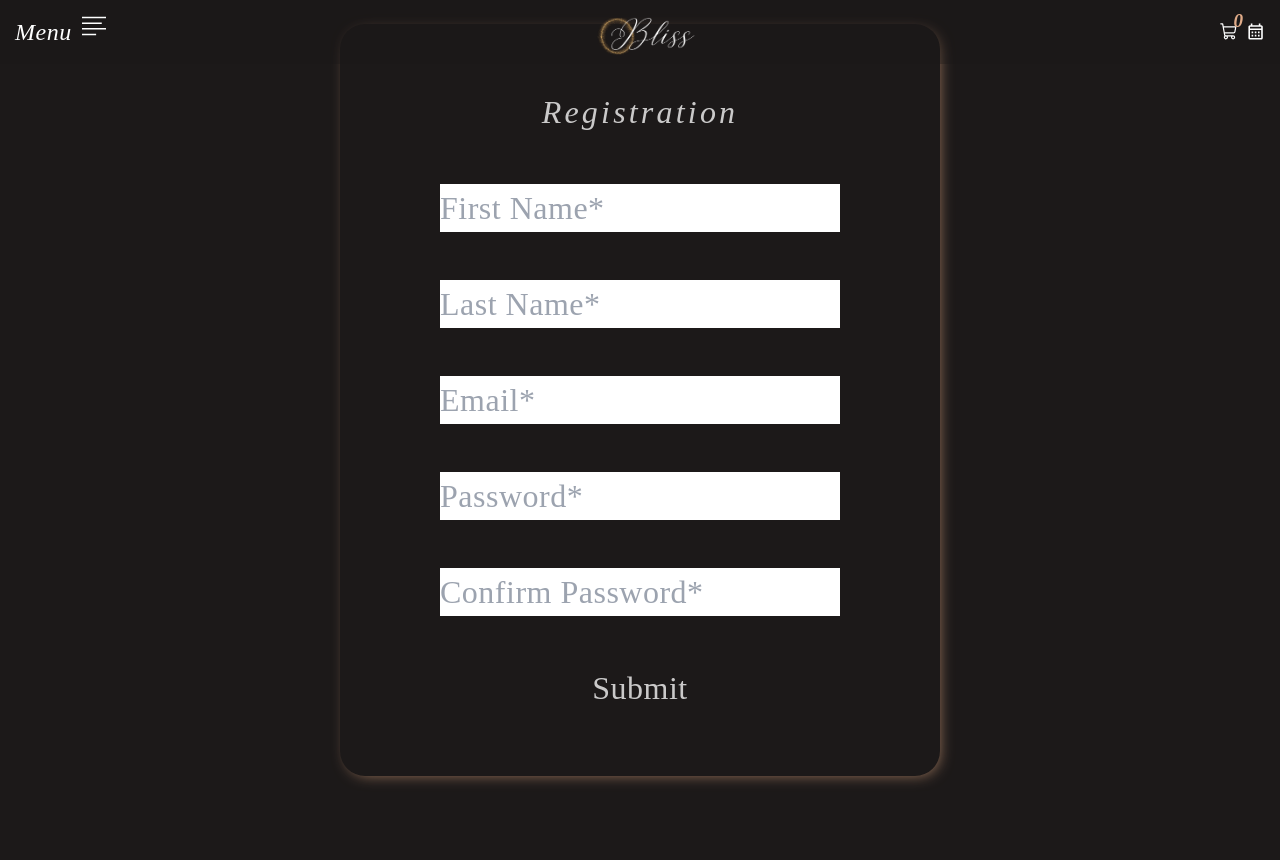
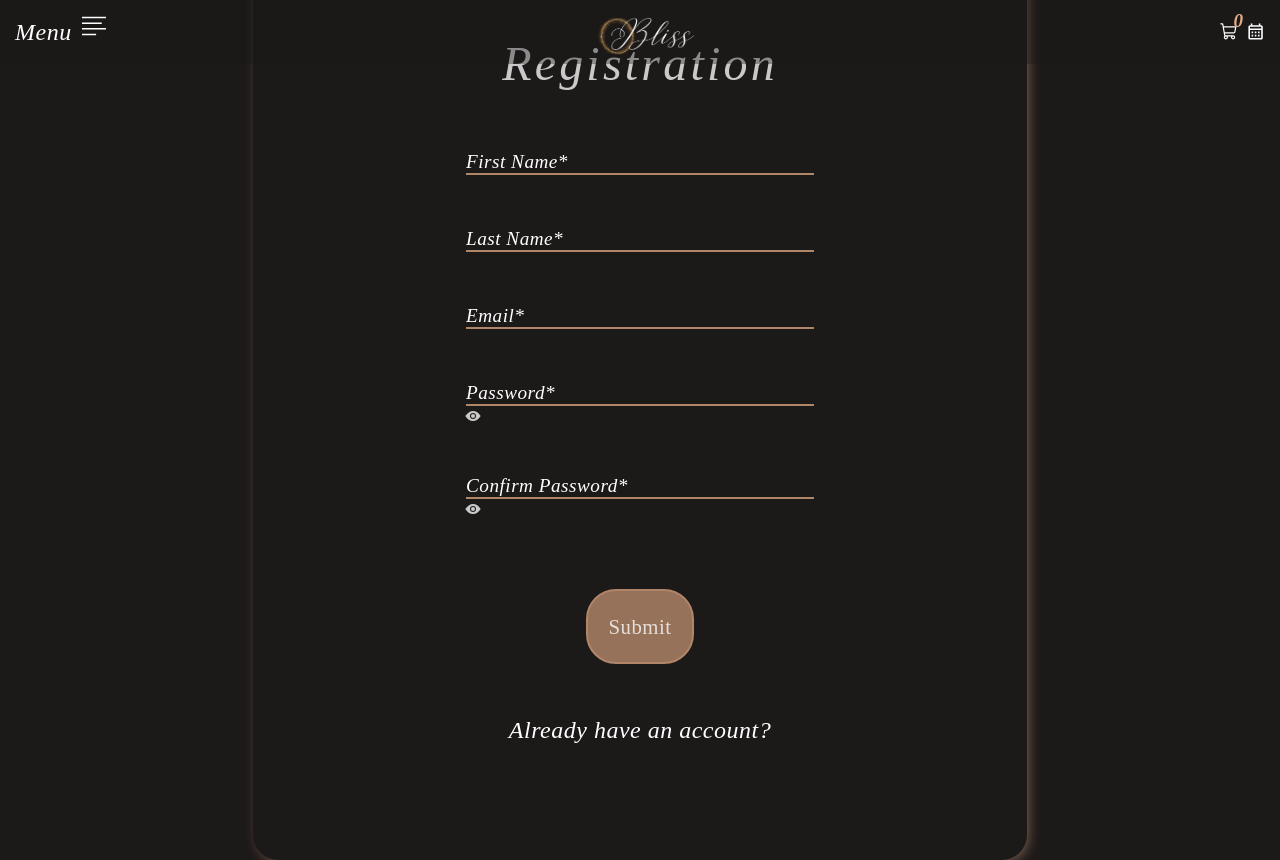
Before and after one commit to Yusra-Ahmad/Final-Project, a React (Vite) app in the folder frontend/: page /register in a window 1280 px wide. Before the commit the page ends 800 px from the top, so only its background shows below. Built offline with nearby package versions, Linux system fonts and the light colour scheme.

Commit message:
Sachin registration (#22)
* register-new-scss

* icon

* navigate added

* register link

* new registration

```diff
--- a/frontend/package.json
+++ b/frontend/package.json
@@ -18,7 +18,7 @@
     "react-big-calendar": "^1.11.6",
     "react-calendar": "^4.8.0",
     "react-dom": "^18.2.0",
-    "react-icons": "^5.1.0",
+    "react-icons": "^5.2.0",
     "react-router-dom": "^6.23.0"
   },
 
--- a/frontend/src/components/register/Register.tsx
+++ b/frontend/src/components/register/Register.tsx
@@ -1,103 +1,122 @@
 import { useEffect, useRef, useState } from "react";
 import "./register.scss";
+import { IoEye } from "react-icons/io5";
+
+// import { useNavigate } from "react-router-dom";
 
 const Register = () => {
-  const firstnameInput = useRef<HTMLInputElement>(null);
-  const lastnameInput = useRef<HTMLInputElement>(null);
-  const emailInput = useRef<HTMLInputElement>(null);
-  const passwordInput = useRef<HTMLInputElement>(null);
-  const confirmPasswordInput = useRef<HTMLInputElement>(null);
-
+  const data = { name: "", lastName: "", email: "", password: "", confirm: "" };
+  const [inputData, setInputData] = useState(data);
   const [register, setRegister] = useState(false);
-  // useEffect(() => {}, [register]);
-  // function handleData(e) {
-  //   setInputData({ ...inputData, [e.target.name]: e.target.value });
-  //   console.log("inputData", inputData);
-  // }
-  const handleSubmit = async (e) => {
+  // const [showPassword, setShowPassword] = useState(false);
+  // const navigate = useNavigate();
+  useEffect(() => {
+    console.log("Register");
+  }, [register]);
+  function handleData(e) {
+    setInputData({ ...inputData, [e.target.name]: e.target.value });
+    console.log(inputData);
+  }
+  function handleSubmit(e) {
     e.preventDefault();
-    // if (
-    //   !firstnameInput ||
-    //   !lastnameInput ||
-    //   !emailInput ||
-    //   !passwordInput ||
-    //   !confirmPasswordInput
-    // ) {
-    //   alert("All fields are Mandatory");
-    // }
-    const email = emailInput.current.value.trim();
-    const firstname = firstnameInput.current.value.trim();
-    const lastname = lastnameInput.current.value.trim();
-    const password = passwordInput.current.value.trim();
-    const confirmPassword = confirmPasswordInput.current.value.trim();
-
-    try {
-      const config = {
-        method: "POST",
-        headers: { "Content-Type": "application/json" },
-        body: JSON.stringify({
-          email,
-          firstname,
-          lastname,
-          password,
-          confirmPassword,
-        }),
-      };
-      const request = await fetch(
-        "http://localhost:3020/auth/register",
-        config
-      );
-      const result = await request.json();
-      console.log("result", result);
-    } catch (error) {
-      console.log(error.message);
+    if (
+      !inputData.name ||
+      !inputData.lastName ||
+      !inputData.email ||
+      !inputData.password ||
+      !inputData.confirm
+    ) {
+      alert("All fields are Mandatory");
+    } else {
+      setRegister(true);
     }
-  };
+  }
   return (
+    <>
       <div className="register-container">
-      {/* <pre>
+        <pre>
           {" "}
           {register ? (
-          <h2>Hello {inputData.name}, you have Registered successfully</h2>
+            <h2>
+              Hello {inputData.name} {inputData.lastName}, you have Registered
+              successfully
+            </h2>
           ) : (
             ""
           )}{" "}
-      </pre> */}
+        </pre>
         <form className="register-form" onSubmit={handleSubmit}>
           <p>Registration </p>
+          <div>
             <input
               type="text"
               placeholder="First Name*"
               name="name"
-          ref={firstnameInput}
+              value={inputData.name}
+              onChange={handleData}
             />
+          </div>
+          <div>
             <input
               type="text"
               placeholder="Last Name*"
-          name="name"
-          ref={lastnameInput}
+              name="lastName"
+              value={inputData.lastName}
+              onChange={handleData}
             />
+          </div>
+          <div>
             <input
               type="email"
               placeholder="Email*"
               name="email"
-          ref={emailInput}
+              value={inputData.email}
+              onChange={handleData}
             />
+          </div>
+          <div>
             <input
-          type="text"
+              type="password"
               placeholder="Password*"
               name="password"
-          ref={passwordInput}
+              value={inputData.password}
+              onChange={handleData}
             />
+            <IoEye />
+          </div>
+          <div>
             <input
-          type="text"
+              type="password"
               placeholder="Confirm Password*"
-          name="password"
-          ref={confirmPasswordInput}
+              name="confirm"
+              value={inputData.confirm}
+              onChange={handleData}
             />
-        <button type="submit">Submit</button>
+            <IoEye />
+          </div>
+          <div>
+            <button
+              className="register-button"
+              // onClick={() => navigate("/")}
+              type="submit"
+            >
+              {" "}
+              Submit{" "}
+            </button>
+          </div>
+          <div>
+            <a
+              href="http://localhost:5173/"
+              className="register-button2"
+              // onClick={() => navigate("/")}
+            >
+              {" "}
+              Already have an account?{" "}
+            </a>
+          </div>
         </form>
       </div>
+    </>
   );
 };
 
--- a/frontend/src/components/register/register.scss
+++ b/frontend/src/components/register/register.scss
@@ -6,80 +6,63 @@
   flex-direction: column;
   justify-content: center;
   align-items: center;
+
   .register-form {
-    font-family: serif;
-    font-style: italic;
-    font-size: 2rem;
-    width: 600px;
-    padding: 4rem;
+    padding: 4rem 11rem 7rem 11rem;
     display: flex;
     flex-direction: column;
     justify-content: center;
     align-items: center;
     gap: 3rem;
     box-shadow: 3px 3px 15px -5px #b08568;
-    //box-shadow: 0px 5px 15px -2px rgb(0, 0, 0);
     border-radius: 25px;
+
     @media screen and (max-width: 768px) {
       width: 480px;
       box-shadow: none;
       border-radius: 0;
     }
+
     transition: transform 0.7s ease, opacity 0.7s ease;
     transform-origin: bottom;
+
     p {
       letter-spacing: 0.2rem;
+      font-size: 3rem;
     }
-    .login-input {
+
+    input {
+      width: 350px;
+      font-size: large;
       background-color: #1c1919;
-      color: rgba(255, 255, 255, 0.645);
       border: none;
-      outline: none;
-      padding: 20px;
-      font-size: 1rem;
+      padding: 1px;
+      color: white;
+
       &::placeholder {
         color: white;
-        font-size: 1rem;
+        font-style: italic;
+        font-size: 1.2rem;
+        border-bottom: 2px solid #b08568;
       }
     }
-    .input-div {
+    .register-button {
       width: 100%;
-      border-bottom: 2px solid #b08568;
-      display: flex;
-      justify-content: space-between;
-      align-items: center;
-      .eye-icon {
-        font-size: 1rem;
-        padding-right: 1rem;
+      padding: 20px;
+      margin-top: 1.5rem;
+      font-size: 1.3rem;
+      background-color: #b08568d3;
+      border-radius: 30px;
+      border: #b08568 solid 2px;
+
+      &:hover {
+        border: #ffffff5e solid 2px;
       }
     }
-    .login-div {
-      width: 100%;
-      display: flex;
-      justify-content: space-between;
-      align-items: center;
-      @media screen and (max-width: 768px) {
-        flex-direction: column;
-        align-items: center;
-      }
-      .register {
-        color: #b0856885;
-        padding-top: 38px;
-        font-size: 1.2rem;
-      }
-      .login-button {
-        padding: 8px;
-        width: 120px;
-        margin-top: 2rem;
-        font-size: 1.2rem;
-        background-color: #b08568d3;
-        border-radius: 10px;
-        border: #b08568 solid 2px;
-        &:hover {
-          background-color: #b08568;
-          border: #ffffff5e solid 2px;
-        }
-      }
+    .register-button2 {
+      font-size: 1.5rem;
+      padding: 5rem;
+      color: white;
     }
   }
 }
```
Also changed, not shown: 1 other file (tests, documents, lock files or other folders). Lines whose indentation alone changed are shown as unchanged.
